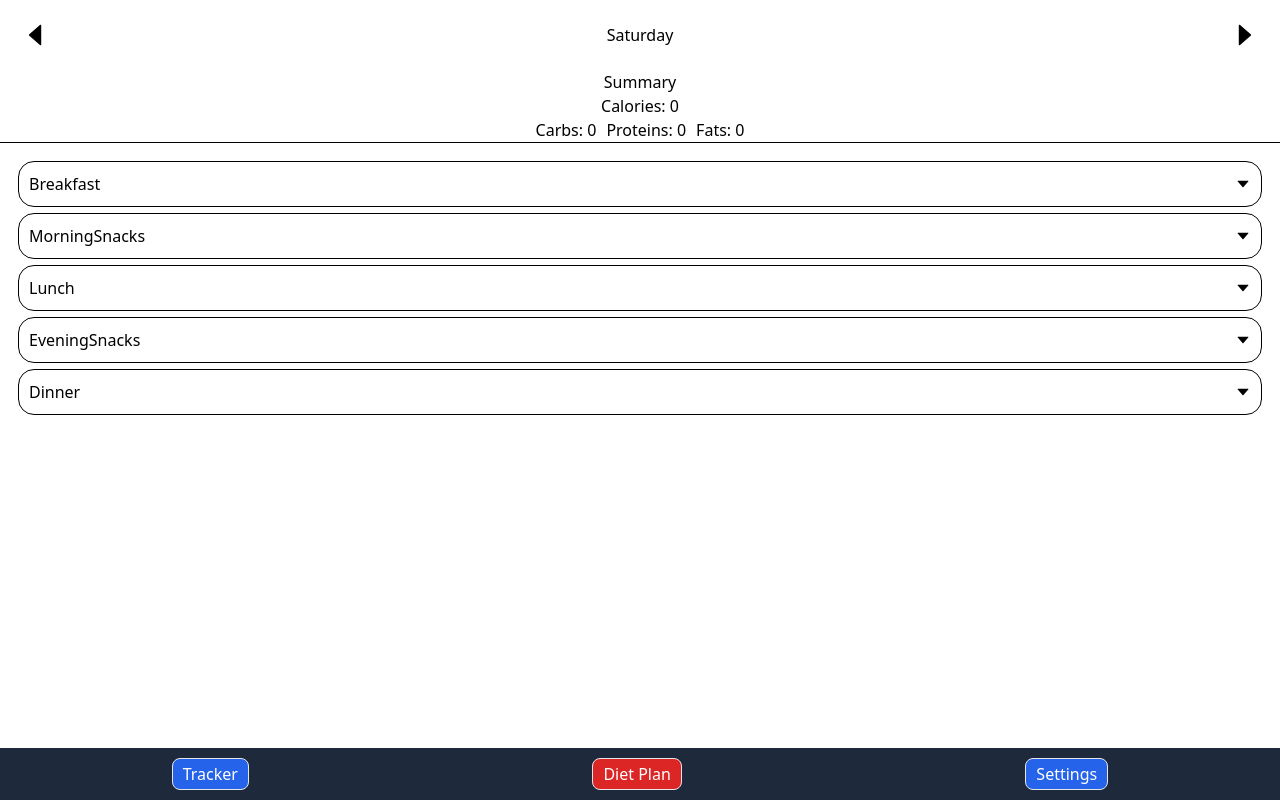
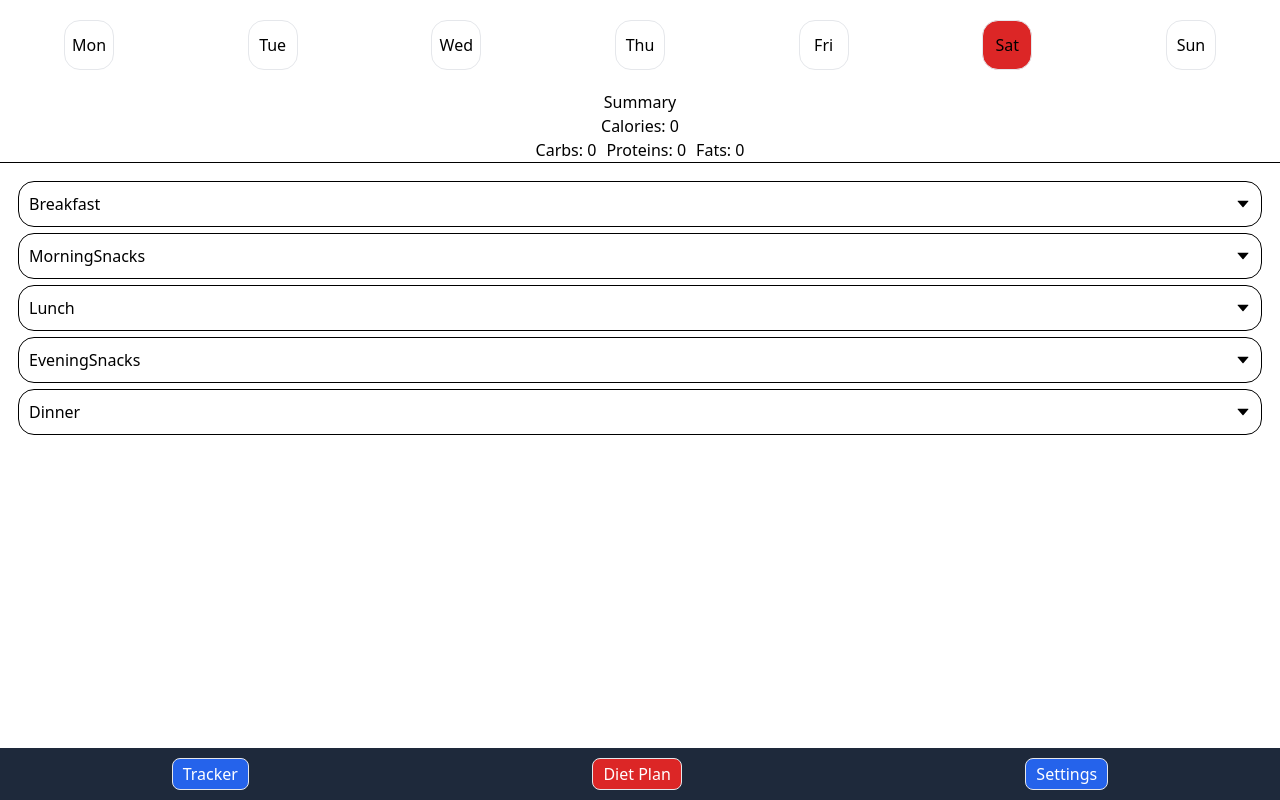
Before and after one commit to Lexacus/Simple_Nutrition, a React (Vite) app: page /diet-plan in a window 1280 px wide. Built offline with nearby package versions, Linux system fonts and the light colour scheme.

Commit message:
refactor: diet date selector as week dates

```diff
--- a/src/components/date-selector/DateSelector.tsx
+++ b/src/components/date-selector/DateSelector.tsx
@@ -1,46 +1,49 @@
 import dayjs from "dayjs";
 import { FC } from "react";
 import { AiOutlineCaretLeft, AiOutlineCaretRight } from "react-icons/ai";
+import { useTrackerStore } from "../../store/TrackerStore";
 
-type DateSelectorProps = {
-  selectedDate: string;
-  onLeftArrowClick: () => void;
-  onRightArrowClick: () => void;
-  previousDateDisabled?: boolean;
-  nextDateDisabled?: boolean;
-  showDate?: boolean;
-};
+const today = dayjs().format("YYYY-MM-DD");
 
 const ArrowPlaceholder: FC = () => {
   return <div className="w-[30px] h-[30px]"></div>;
 };
 
-export const DateSelector: FC<DateSelectorProps> = ({
-  selectedDate,
-  onLeftArrowClick,
-  onRightArrowClick,
-  nextDateDisabled,
-  previousDateDisabled,
-  showDate,
-}) => {
+export const DateSelector: FC = () => {
+  const { selectedDate, setSelectedDate } = useTrackerStore(
+    ({ selectedDate, setSelectedDate }) => ({
+      selectedDate,
+      setSelectedDate,
+    })
+  );
+  const setPreviousDate = () => {
+    setSelectedDate(
+      dayjs(selectedDate).subtract(1, "day").format("YYYY-MM-DD")
+    );
+  };
+
+  const setNextDate = () => {
+    setSelectedDate(dayjs(selectedDate).add(1, "day").format("YYYY-MM-DD"));
+  };
+
   return (
     <div className="flex w-full justify-between items-center p-[20px]">
-      {!previousDateDisabled ? (
-        <AiOutlineCaretLeft
-          style={{ fontSize: "30px", cursor: "pointer" }}
-          onClick={onLeftArrowClick}
-        />
-      ) : (
+      {/*  {!previousDateDisabled ? ( */}
+      <AiOutlineCaretLeft
+        style={{ fontSize: "30px", cursor: "pointer" }}
+        onClick={setPreviousDate}
+      />
+      {/* ) : (
         <ArrowPlaceholder />
-      )}
+      )} */}
       <div className="flex flex-col items-center">
         <span>{dayjs(selectedDate).format("dddd")}</span>
-        {showDate && <span>{dayjs(selectedDate).format("DD/MM/YYYY")}</span>}
+        <span>{dayjs(selectedDate).format("DD/MM/YYYY")}</span>
       </div>
-      {!nextDateDisabled ? (
+      {selectedDate !== today ? (
         <AiOutlineCaretRight
           style={{ fontSize: "30px", cursor: "pointer" }}
-          onClick={onRightArrowClick}
+          onClick={setNextDate}
         />
       ) : (
         <ArrowPlaceholder />
--- a/src/components/date-selector/TrackerDateSelector.tsx
+++ /dev/null
@@ -1,34 +0,0 @@
-import { FC } from "react";
-import { DateSelector } from "./DateSelector";
-import dayjs from "dayjs";
-import { useTrackerStore } from "../../store/TrackerStore";
-
-const today = dayjs().format("YYYY-MM-DD");
-
-export const TrackerDateSelector: FC = () => {
-  const { selectedDate, setSelectedDate } = useTrackerStore(
-    ({ selectedDate, setSelectedDate }) => ({
-      selectedDate,
-      setSelectedDate,
-    })
-  );
-  const previousDate = () => {
-    setSelectedDate(
-      dayjs(selectedDate).subtract(1, "day").format("YYYY-MM-DD")
-    );
-  };
-
-  const nextDate = () => {
-    setSelectedDate(dayjs(selectedDate).add(1, "day").format("YYYY-MM-DD"));
-  };
-
-  return (
-    <DateSelector
-      selectedDate={selectedDate}
-      onLeftArrowClick={previousDate}
-      onRightArrowClick={nextDate}
-      nextDateDisabled={selectedDate === today}
-      showDate
-    />
-  );
-};
--- a/src/components/date-selector/WeekDateSelector.tsx
+++ b/src/components/date-selector/WeekDateSelector.tsx
@@ -2,6 +2,9 @@ import { FC } from "react";
 import { DateSelector } from "./DateSelector";
 import dayjs from "dayjs";
 import { useTrackerStore } from "../../store/TrackerStore";
+import { cn } from "../../utils";
+
+const weekDays = [1, 2, 3, 4, 5, 6, 0];
 
 export const WeekDateSelector: FC = () => {
   const { selectedDate, setSelectedDate } = useTrackerStore(
@@ -12,22 +15,21 @@ export const WeekDateSelector: FC = () => {
   );
   const selectedDay = dayjs(selectedDate).day();
 
-  const previousDate = () => {
-    setSelectedDate(
-      dayjs(selectedDate).subtract(1, "day").format("YYYY-MM-DD")
-    );
-  };
-
-  const nextDate = () => {
-    setSelectedDate(dayjs(selectedDate).add(1, "day").format("YYYY-MM-DD"));
-  };
   return (
-    <DateSelector
-      selectedDate={selectedDate}
-      onLeftArrowClick={previousDate}
-      onRightArrowClick={nextDate}
-      previousDateDisabled={selectedDay === 1}
-      nextDateDisabled={selectedDay === 0}
-    />
+    <div className="flex flex-row w-full justify-between px-[5%] py-[20px]">
+      {weekDays.map((day) => (
+        <div
+          className={cn(
+            "flex items-center justify-center border min-w-[50px] min-h-[50px] text-center rounded-[16px] cursor-pointer",
+            day === selectedDay && "bg-red-600"
+          )}
+          onClick={() => {
+            setSelectedDate(
+              dayjs(selectedDate).set("day", day).format("YYYY-MM-DD")
+            );
+          }}
+        >{`${dayjs().set("day", day).format("ddd")}`}</div>
+      ))}
+    </div>
   );
 };
--- a/src/pages/TrackerPage.tsx
+++ b/src/pages/TrackerPage.tsx
@@ -4,7 +4,7 @@ import { AiOutlinePlus } from "react-icons/ai";
 import { Accordion } from "../components/Accordion";
 import { ManageFoodModal } from "../components/ManageFoodModal";
 import { Button } from "../components/common/Button";
-import { TrackerDateSelector } from "../components/date-selector/TrackerDateSelector";
+import { DateSelector } from "../components/date-selector/DateSelector";
 import { ModalOverlay } from "../components/ui/ModalOverlay";
 import { useTrackerStore } from "../store/TrackerStore";
 import { Food, IndexedMeals } from "../types";
@@ -170,7 +170,7 @@ function TrackerPage() {
       )}
       <div className="flex flex-col w-full h-full max-h-screen">
         <div className="flex flex-col w-full items-center">
-          <TrackerDateSelector />
+          <DateSelector />
           <span>Summary</span>
           <span>Calories: {totalCalories}</span>
           <div className="flex w-full justify-center gap-x-[10px]">
```
